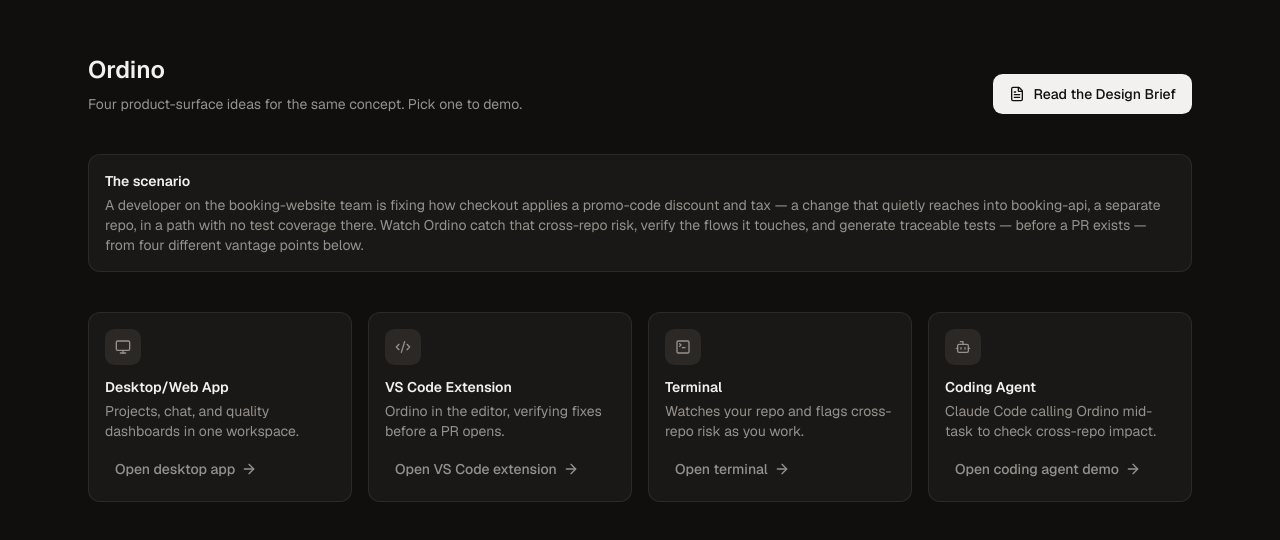
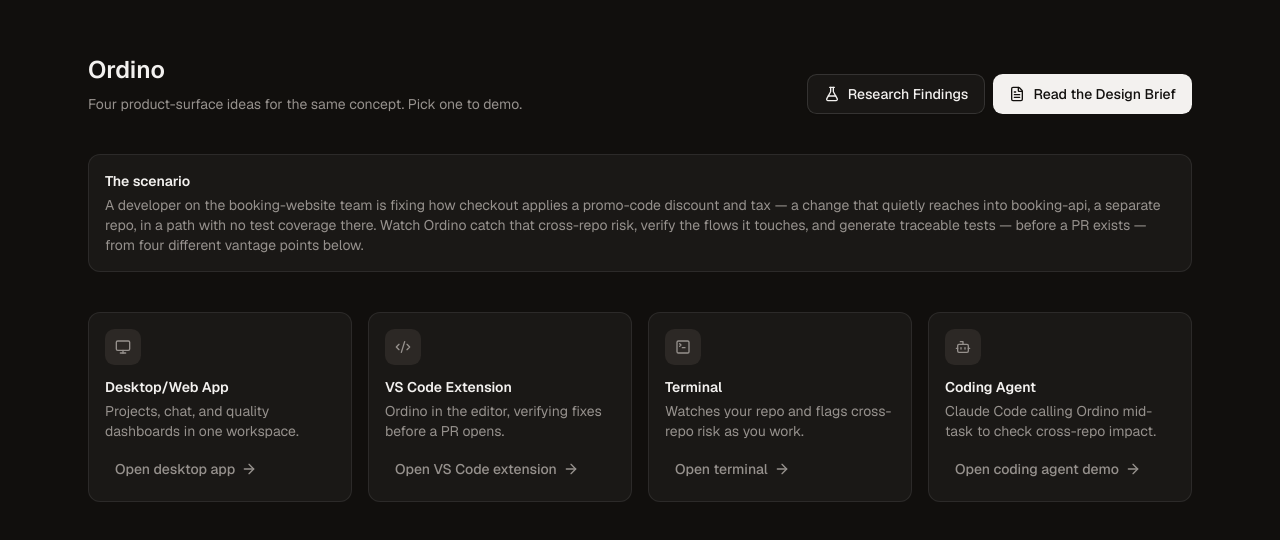
Before and after one commit to ganjilive/ordino-ai-prototype, a Next.js app: page / in a window 1280 px wide. Shown: the part 122-662 px from the top of the page. Built offline with nearby package versions, Linux system fonts and the light colour scheme.

Commit message:
Add "Research Findings" button to the home page
Outline-styled button next to "Read the Design Brief", linking to
the new /research-findings.html.

```diff
--- a/app/page.tsx
+++ b/app/page.tsx
@@ -1,4 +1,4 @@
-import { Bot, Code2, FileText, Monitor, SquareTerminal } from "lucide-react";
+import { Bot, Code2, FileText, FlaskConical, Monitor, SquareTerminal } from "lucide-react";
 
 import { ProductSurfaceCard } from "@/components/home/product-surface-card";
 import { buttonVariants } from "@/components/ui/button";
@@ -44,6 +44,16 @@
             Four product-surface ideas for the same concept. Pick one to demo.
           </p>
         </div>
+        <div className="flex items-center gap-2">
+          <a
+            href="/research-findings.html"
+            target="_blank"
+            rel="noopener noreferrer"
+            className={buttonVariants({ variant: "outline", size: "lg" })}
+          >
+            <FlaskConical className="h-4 w-4" />
+            Research Findings
+          </a>
           <a
             href="/design-brief.html"
             target="_blank"
@@ -53,6 +63,7 @@
             <FileText className="h-4 w-4" />
             Read the Design Brief
           </a>
+        </div>
       </div>
       <div className="mb-10 rounded-lg border border-border bg-card p-4">
         <h2 className="text-sm font-semibold">The scenario</h2>
```
Lines whose indentation alone changed are shown as unchanged.
